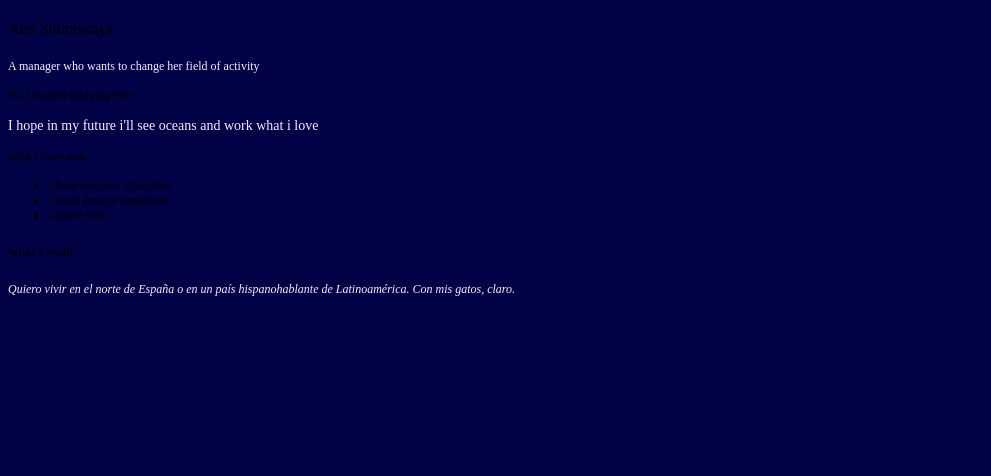
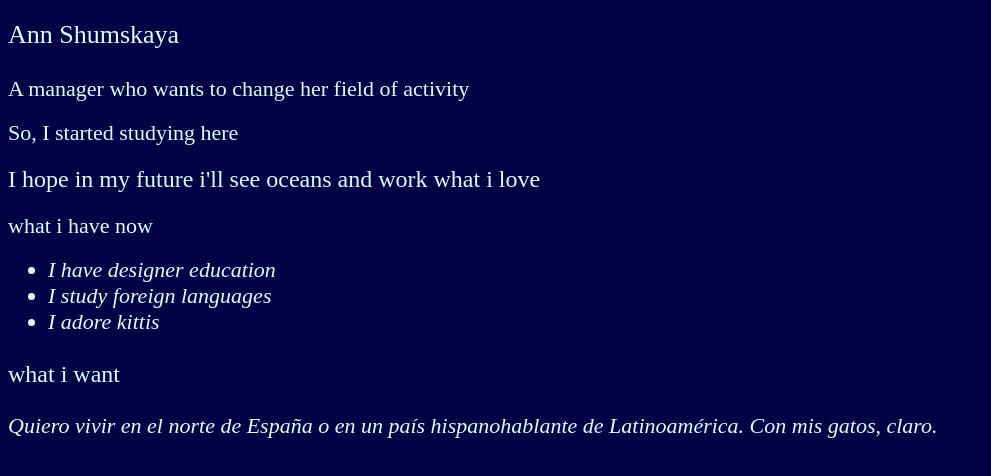
Before and after one commit to AnnShum/first_for_hex, a plain HTML site: page index.html in a window 1280 px wide. Shown: the whole page, without its empty margins (0-991 px from the left). Drawn offline with Linux system fonts and the light colour scheme.

Commit message:
Update style.css

```diff
--- a/style.css
+++ b/style.css
@@ -9,46 +9,52 @@ color: rgba(255, 235, 255, 1);
 {font-family: Tenor Sans;
 font-weight: 400;
 font-style: Regular;
-font-size: 16px;
+font-size: 26px;
 leading-trim: NONE;
 line-height: 36.5px;
 letter-spacing: 0px;
+color:rgba(216, 255, 252, 1);
 }
 .title_2
 {
 font-family: Tenor Sans;
 font-weight: 400;
 font-style: Regular;
-font-size: 14px;
+font-size: 24px;
 leading-trim: NONE;
 line-height: 34.5px;
 letter-spacing: 0px;
+  color:rgba(216, 255, 252, 1);
 }
 .title_3
 {
 font-family: Tenor Sans;
 font-weight: 400;
 font-style: Regular;
-font-size: 12px;
+font-size: 22px;
 leading-trim: NONE;
 line-height: 18px;
 letter-spacing: 0px;
+  color:rgba(216, 255, 252, 1);
 }
 .smth{
 font-family: Alegreya Sans;
 font-weight: 400;
 font-style: italic;
-font-size: 12px;
+font-size: 22px;
+  color:rgba(216, 255, 252, 1);
 }
 .pluses{
 font-family: Alegreya Sans;
 font-weight: 400;
 font-style: Regular;
-font-size: 14px;
+font-size: 24px;
+  color:rgba(216, 255, 252, 1);
 }
 .about{
 font-family: Alegreya Sans;
 font-weight: 400;
 font-style: Regular;
-font-size: 12px;
+font-size: 22px;
+  color:rgba(216, 255, 252, 1);
 }
```
